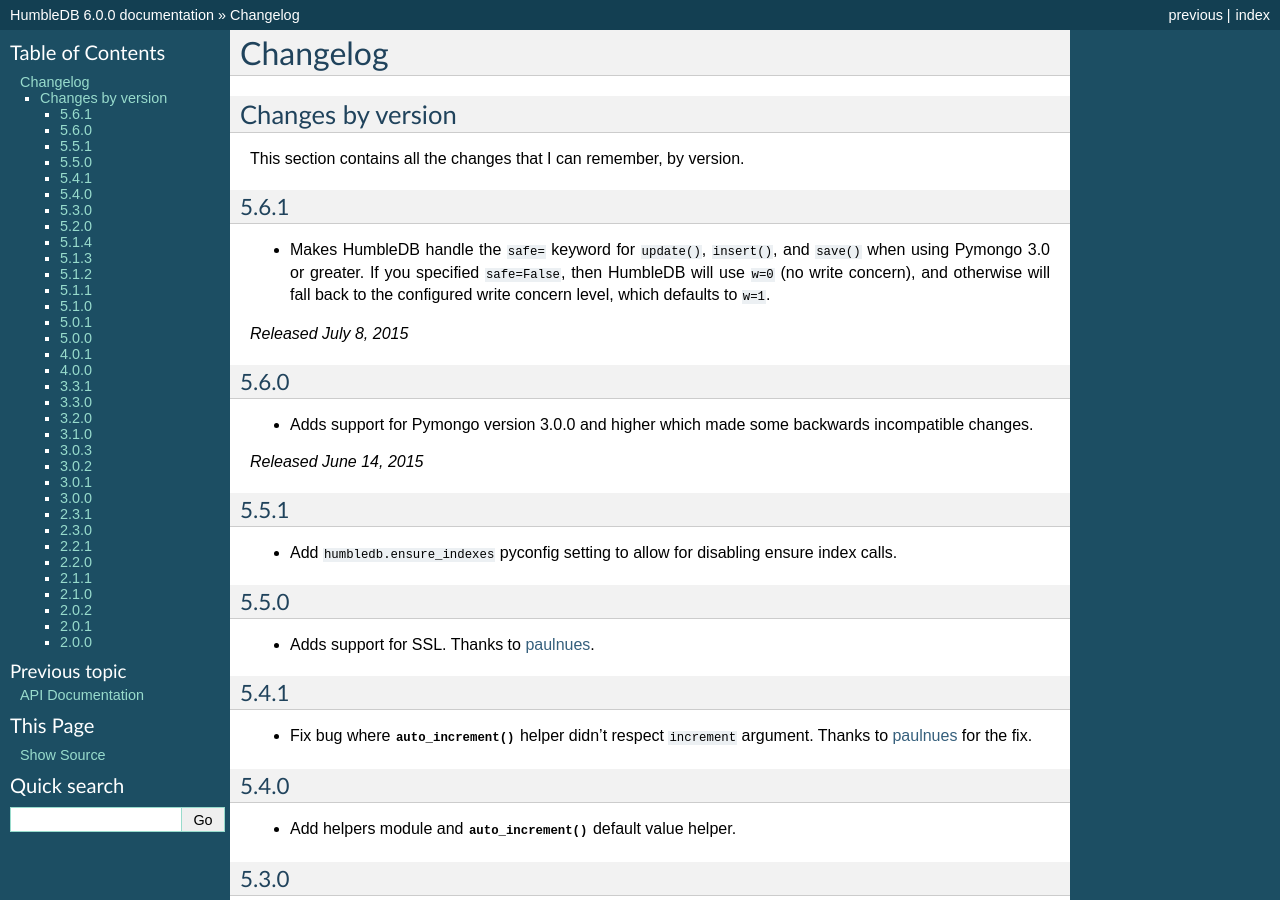
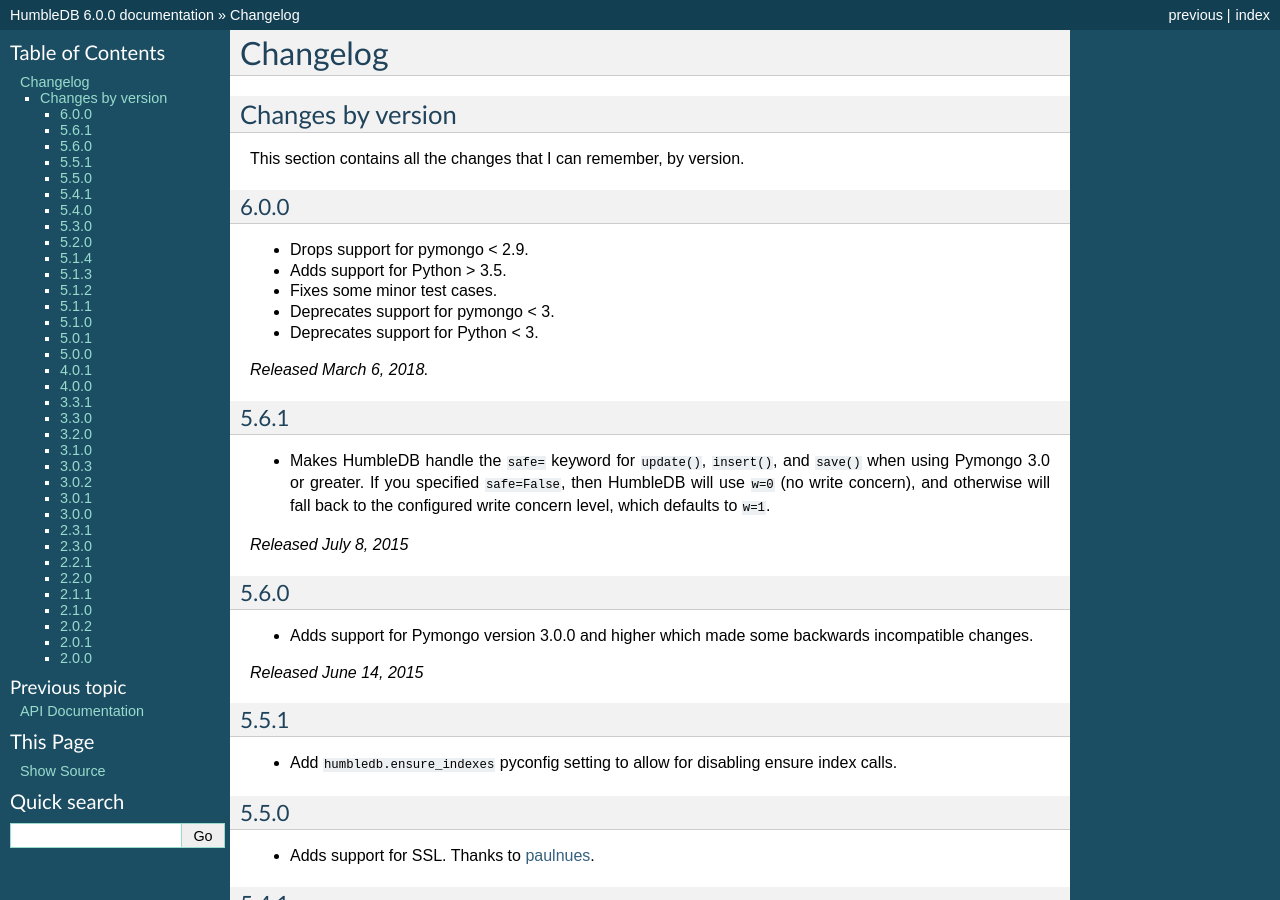
Before and after one commit to shakefu/humbledb, a Sphinx documentation site: the page built from docs/changes.rst, in a window 1280 px wide and 900 px high. Built offline with Sphinx 7.4.7, drawn with Linux system fonts in a browser that asks for light colours; cross-references to code outside the pages are shown as plain code.

Commit message:
docs: Update changelog.

```diff
--- a/docs/changes.rst
+++ b/docs/changes.rst
@@ -5,6 +5,17 @@
 ==================
 
 This section contains all the changes that I can remember, by version.
+
+6.0.0
+-----
+
+* Drops support for pymongo < 2.9.
+* Adds support for Python > 3.5.
+* Fixes some minor test cases.
+* Deprecates support for pymongo < 3.
+* Deprecates support for Python < 3.
+
+*Released March 6, 2018.*
 
 5.6.1
 -----
```
